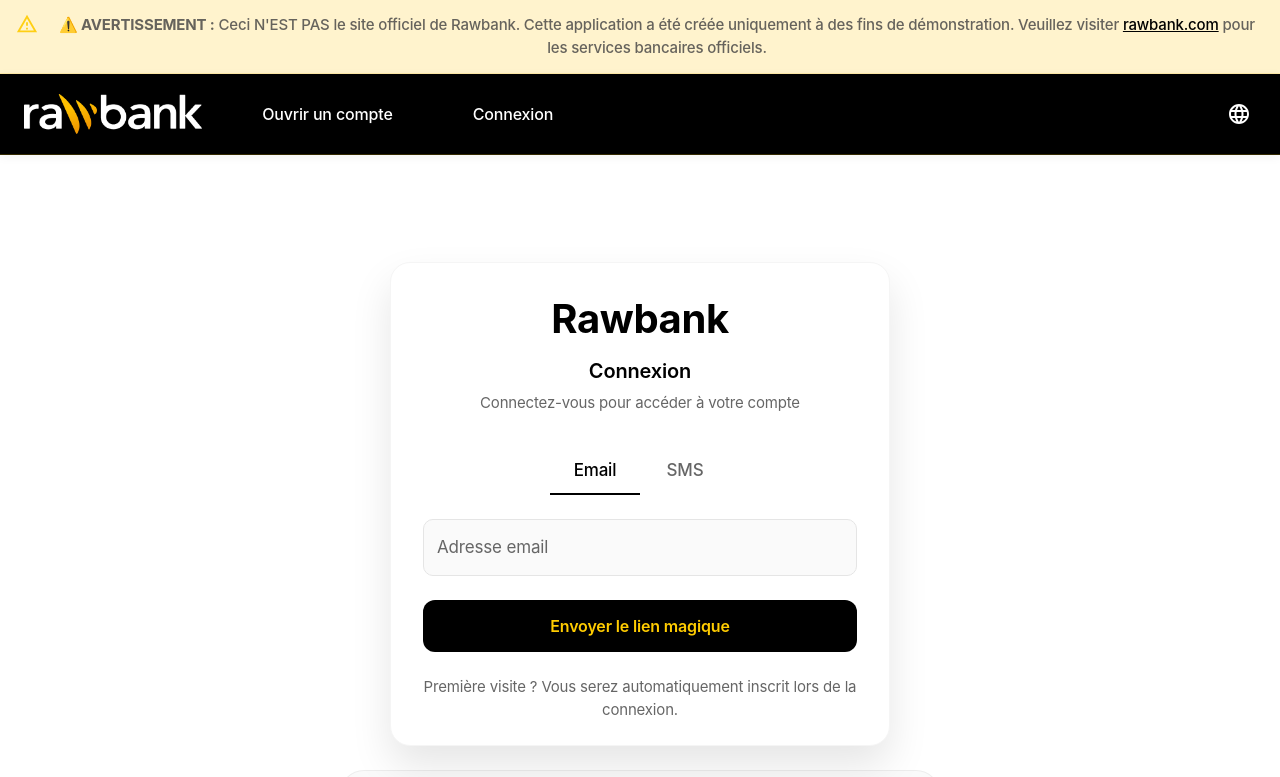
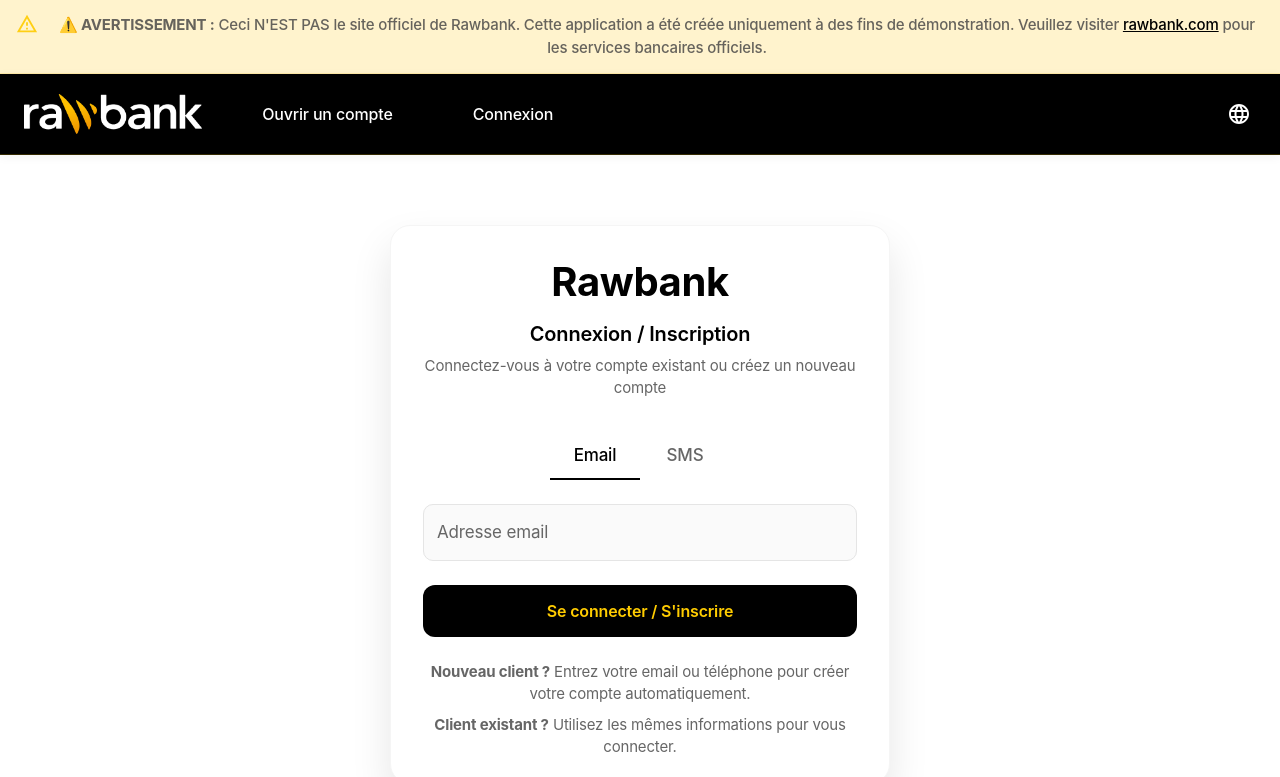
Before and after one commit to besongsamuel/rawbank-signup, a React (Create React App) app: page /login in a window 1280 px wide. Shown: the top 777 px of the page. Built offline with nearby package versions, Linux system fonts and the light colour scheme; no server answers.

Commit message:
Update SigninForm component to clarify user options for account access. Change button labels to reflect both sign-in and sign-up actions, and enhance instructional text for new and existing clients, improving user guidance and experience.

```diff
--- a/src/components/auth/SigninForm.tsx
+++ b/src/components/auth/SigninForm.tsx
@@ -211,10 +211,11 @@
                 gutterBottom
                 sx={{ fontWeight: 600, color: "#000000" }}
               >
-                Connexion
+                Connexion / Inscription
               </Typography>
               <Typography variant="body2" color="text.secondary">
-                Connectez-vous pour accéder à votre compte
+                Connectez-vous à votre compte existant ou créez un nouveau
+                compte
               </Typography>
             </LogoSection>
 
@@ -285,7 +286,7 @@
                   {loading ? (
                     <CircularProgress size={24} sx={{ color: "#FFCC00" }} />
                   ) : (
-                    "Envoyer le lien magique"
+                    "Se connecter / S'inscrire"
                   )}
                 </Button>
               </Box>
@@ -331,7 +332,7 @@
                   {loading ? (
                     <CircularProgress size={24} sx={{ color: "#FFCC00" }} />
                   ) : (
-                    "Envoyer le code OTP"
+                    "Se connecter / S'inscrire"
                   )}
                 </Button>
               </Box>
@@ -402,8 +403,12 @@
             {/* Additional Info */}
             <Box sx={{ mt: 3, textAlign: "center" }}>
               <Typography variant="body2" color="text.secondary">
-                Première visite ? Vous serez automatiquement inscrit lors de la
-                connexion.
+                <strong>Nouveau client ?</strong> Entrez votre email ou
+                téléphone pour créer votre compte automatiquement.
+              </Typography>
+              <Typography variant="body2" color="text.secondary" sx={{ mt: 1 }}>
+                <strong>Client existant ?</strong> Utilisez les mêmes
+                informations pour vous connecter.
               </Typography>
             </Box>
           </CardContent>
```
